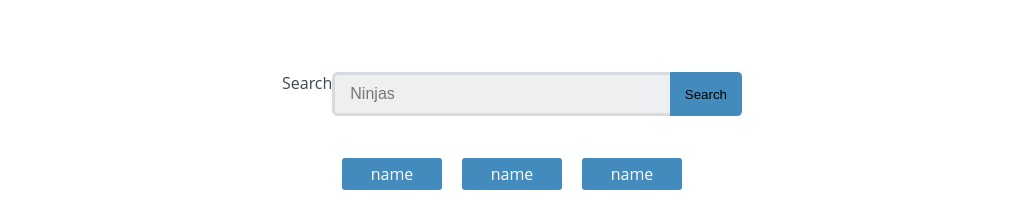
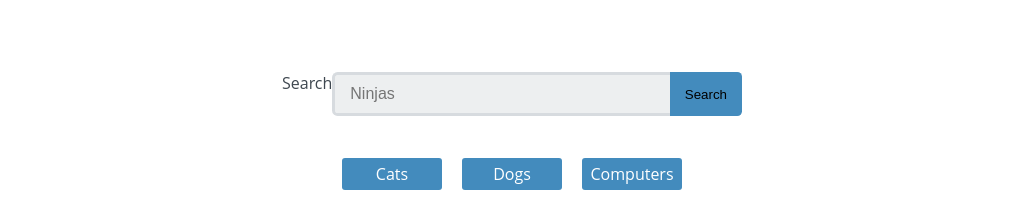
Before and after one commit to holdercp/techdegree-project-9, a React (Create React App) app: page / in a window 1280 px wide. Shown: the top 214 px of the page, without its empty margins (128-1151 px from the left). Built offline with nearby package versions, Linux system fonts and the light colour scheme.

Commit message:
Unique key for Nav link

```diff
--- a/src/Nav.js
+++ b/src/Nav.js
@@ -2,8 +2,8 @@ import React from 'react';
 
 const Nav = ({ linkNames }) => {
   const links = linkNames.map(name => (
-    <li>
-      <a href={`/${name}`}>name</a>
+    <li key={name}>
+      <a href={`/${name.toLowerCase()}`}>{name}</a>
     </li>
   ));
 
```
